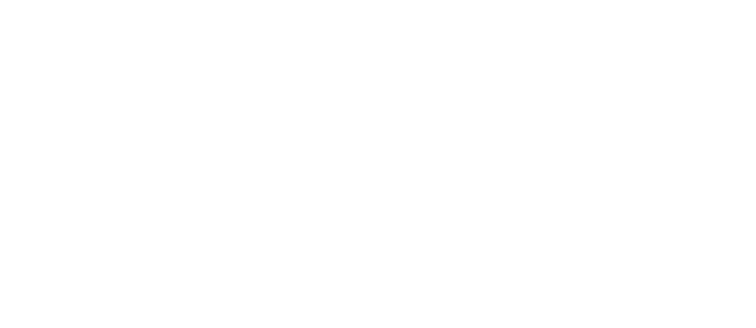
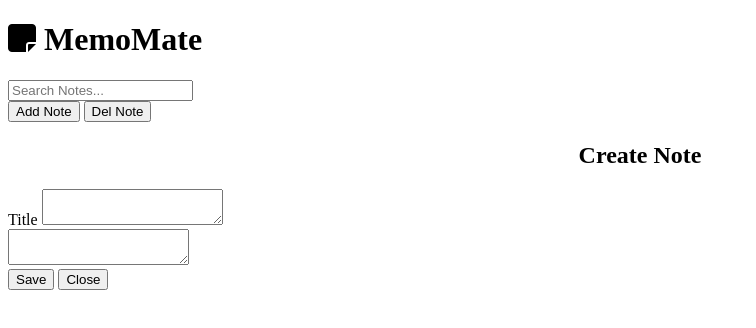
Before and after one commit to iqoll/memo-mate, a plain HTML site: page index.html in a window 1280 px wide. Shown: the whole page, without its empty margins (0-756 px from the left). Drawn offline with Linux system fonts and the light colour scheme.

Commit message:
add html content

```diff
--- a/index.html
+++ b/index.html
@@ -4,7 +4,7 @@
     <meta charset="UTF-8">
     <meta http-equiv="X-UA-Compatible" content="IE=edge">
     <meta name="viewport" content="width=device-width, initial-scale=1.0">
-    <title>MemoMate</title>
+
     <!-- Fontawesome -->
     <link rel="stylesheet" href="https://cdnjs.cloudflare.com/ajax/libs/font-awesome/6.4.0/css/all.min.css" integrity="sha512-iecdLmaskl7CVkqkXNQ/ZH/XLlvWZOJyj7Yy7tcenmpD1ypASozpmT/E0iPtmFIB46ZmdtAc9eNBvH0H/ZpiBw==" crossorigin="anonymous" referrerpolicy="no-referrer" />
 
@@ -14,4 +14,40 @@
     <link href="https://fonts.googleapis.com/css2?family=Architects+Daughter&display=swap" rel="stylesheet">
 
     <link rel="stylesheet" href="style.css">
+    <link rel="shortcut icon" type="image/png" href="public/notes.png">
+    <title>MemoMate</title>
 </head>
+<body>
+    <header>
+        <div class="container">
+            <div class="nav">
+                <h1><i class="fas fa-sticky-note"></i> MemoMate</h1>
+                <input type="text" id="filter" placeholder="Search Notes...">
+            </div>
+        </div>
+    </header>
+
+    <div class="container">
+        <div class="add-del-button">
+            <button id="show_create_note">Add Note</button>
+            <button id="delete_notes">Del Note</button>
+        </div>
+    </div>
+
+    <div class="container">
+        <div id="create_note">
+            <h2 style="text-align: center;">Create Note</h2>
+            <label for="title">Title</label>
+            <textarea id="title"></textarea>
+            <br>
+            <textarea id="note"></textarea>
+            <div>
+                <button id="save_note">Save</button>
+                <button id="close_create_note">Close</button>
+            </div>
+        </div>
+    </div>
+
+    <div id="all_notes"></div>
+    <script src="main.js"></script>
+</body>
```
